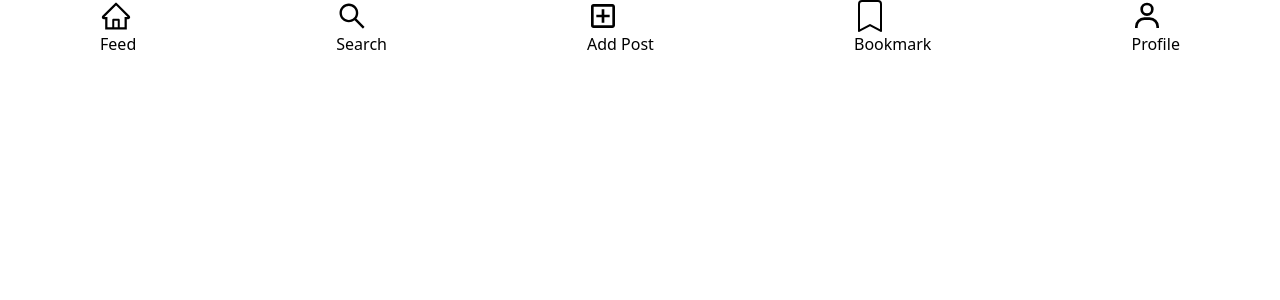
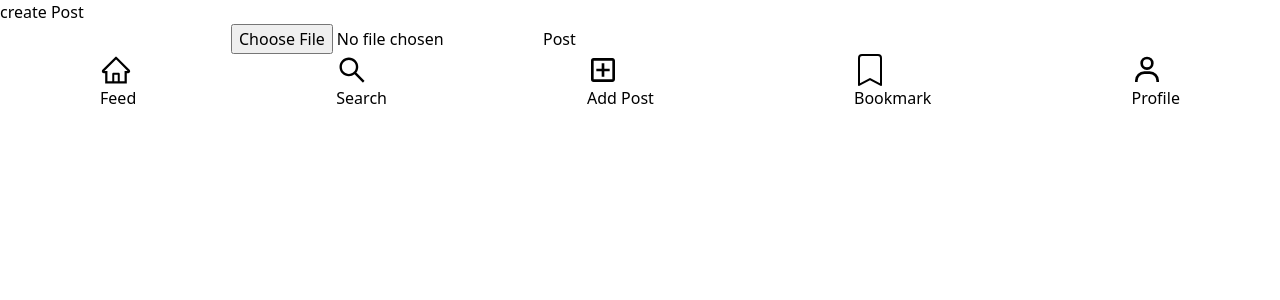
Before and after one commit to reddyarun59/socially, a React (Create React App) app: page /create-post in a window 1280 px wide. Shown: the top 300 px of the page. Built offline with nearby package versions, Linux system fonts and the light colour scheme; no server answers; sample sign-in values are in the browser's storage.

Commit message:
Added posts

```diff
--- a/package.json
+++ b/package.json
@@ -13,6 +13,7 @@
     "react-router-dom": "^6.3.0",
     "react-scripts": "5.0.1",
     "react-toastify": "^9.0.3",
+    "uuid": "^8.3.2",
     "web-vitals": "^2.1.4"
   },
   "scripts": {
--- a/src/App.js
+++ b/src/App.js
@@ -10,6 +10,7 @@ import SignIn from "./pages/SignIn"
 import Navbar from "./components/Navbar";
 import Search from "./pages/Search";
 import Bookmarks from "./pages/Bookmarks";
+import CreatePost from "./pages/CreatePost";
 
 function App() {
   return (
@@ -17,7 +18,7 @@ function App() {
       <Router>
         <Routes>
           <Route path="/" element={<Home/>}/>
-          <Route path="/post" element={<Post/>}/>
+          <Route path="/post/:postId" element={<Post/>}/>
           <Route path="/search" element={<Search/>} />
           <Route path="/bookmarks" element={<Bookmarks/>}/>
           <Route path="/profile" element={<PrivateRoute/>}>
@@ -25,6 +26,7 @@ function App() {
           </Route>
           <Route path="/sign-in" element={<SignIn />}/>
           <Route path="/sign-up" element={<SignUp/>}/>
+          <Route path="/create-post" element={<CreatePost/>}/>
         </Routes>
         <Navbar/>
       </Router>
--- a/src/components/Navbar.js
+++ b/src/components/Navbar.js
@@ -22,7 +22,7 @@ const Navbar = () => {
                     <AiOutlineSearch className="w-8 h-8"/>
                     <p>Search</p>
                 </li>
-                <li onClick={()=>navigate("/search")}>
+                <li onClick={()=>navigate("/create-post")}>
                     <MdOutlineAddBox className="w-8 h-8"/>
                     <p>Add Post</p>
                 </li>
--- a/src/components/PostItem.jsx
+++ b/src/components/PostItem.jsx
@@ -13,12 +13,12 @@ const PostItem = ({post, id}) => {
             </div>
             <div>
                 <Link to={`/post/${id}`}>
-                    <img src={post.profileImage[0]} alt="profileImage"/>
+                    <img src={post.imgUrls[0]} alt="profileImage"/>
                     <h1>{post.content}</h1>
                 </Link>
             </div>
             <div>
-                <span>{post.likes.likeCount}</span>
+                {/* <span>{post.likes.likeCount}</span> */}
             </div>
 
         </div>
--- /dev/null
+++ b/src/pages/CreatePost.jsx
@@ -0,0 +1,138 @@
+import React, { useState, useEffect, useRef } from 'react'
+import { getAuth, onAuthStateChanged } from "firebase/auth"
+import { getStorage, ref, uploadBytesResumable, getDownloadURL } from 'firebase/storage'
+import {addDoc, collection, serverTimestamp } from "firebase/firestore"
+import { db } from '../firebase.config'
+import { toast } from 'react-toastify'
+import {v4 as uuidv4} from 'uuid'
+import { useNavigate } from "react-router-dom"
+
+const CreatePost = () => {
+
+    const [formData, setFormData]=useState({
+        content:"",
+        firstName:"",
+        lastName:"",
+        username:"",
+        userRef: "",
+        images:{},
+    })
+
+    const { content, firstName, lastName, username, images }= formData
+    const [loading, setLoading] = useState(false)
+
+    const auth=getAuth()
+    const navigate=useNavigate()
+    const isMounted=useRef(true)
+
+    useEffect(()=>{
+        if(isMounted){
+            onAuthStateChanged(auth ,(user)=>{
+                if(user){
+                    setFormData({...formData, userRef:user.uid})
+                }else{
+                    navigate("/sign-in")
+                }
+            })
+        }
+        return ()=>{
+            isMounted.current=false
+        }
+    }, [isMounted])
+
+    const onSubmit=async(e)=>{
+        e.preventDefault()
+
+        //Store image in firebase
+        const storeImage=async(image)=>{
+            return new Promise((resolve, reject)=>{
+                const storage = getStorage()
+                const fileName = `${auth.currentUser.uid}-${image.name}-${uuidv4()}`
+
+                const storageRef=ref(storage, "images/" + fileName)
+
+                const uploadTask=uploadBytesResumable(storageRef,image)
+
+                uploadTask.on('state_changed',
+                    (snapshot) => {
+                        // Observe state change events such as progress, pause, and resume
+                        // Get task progress, including the number of bytes uploaded and the total number of bytes to be uploaded
+                        const progress = (snapshot.bytesTransferred / snapshot.totalBytes) * 100;
+                        console.log('Upload is ' + progress + '% done');
+                        switch (snapshot.state) {
+                        case 'paused':
+                            console.log('Upload is paused');
+                            break;
+                        case 'running':
+                            console.log('Upload is running');
+                            break;
+                        }
+                    },
+                    (error) => {
+                        reject(error)
+                    },
+                    () => {
+                        // Handle successful uploads on complete
+                        // For instance, get the download URL: https://firebasestorage.googleapis.com/...
+                        getDownloadURL(uploadTask.snapshot.ref).then((downloadURL) => {
+                        resolve(downloadURL);
+                        });
+                    }
+                    );
+            })
+        }
+
+        const imgUrls=await Promise.all(
+            [...images].map((image)=>storeImage(image))
+        )
+
+        const formDataCopy={
+            ...formData,
+            imgUrls,
+            timeStamp:serverTimestamp()
+        }
+        console.log(formDataCopy)
+
+        delete formDataCopy.images
+        //setLoading(true)
+        const docRef = await addDoc(collection(db, 'posts'), formDataCopy)
+        //setLoading(false)
+        toast.success('Listing saved')
+        navigate("/")
+        //navigate(`/${formDataCopy}/${docRef.id}`)
+        //console.log(formData)
+        //console.log(imgUrls)
+    }
+
+    const onMutate=(e)=>{
+        if(e.target.files){
+            setFormData((prevState)=>({
+                ...prevState,
+                images:e.target.files
+            }))
+        }
+
+        if(!e.target.files){
+            setFormData((prevState)=>({
+                ...prevState,
+                [e.target.id]:e.target.value
+            }))
+        }
+    }
+  return (
+    <div>
+        <header>
+            create Post
+        </header>
+        <main>
+            <form onSubmit={onSubmit}>
+                <input type="text" id="content" value={content} onChange={onMutate} />
+                <input type="file" id="images" onChange={onMutate} accept=".jpg,.png,.jpeg" />
+                <button type="submit">Post</button>
+            </form>
+        </main>
+    </div>
+  )
+}
+
+export default CreatePost
--- a/src/pages/Post.jsx
+++ b/src/pages/Post.jsx
@@ -1,8 +1,40 @@
-import React from 'react'
+import React, {useState, useEffect} from 'react'
+import { Link, useNavigate, useParams } from 'react-router-dom'
+import { getDoc, doc } from 'firebase/firestore'
+import { getAuth } from 'firebase/auth'
+import { db } from '../firebase.config'
+
 
 const Post = () => {
+  const [post, setPost]=useState(null)
+  const [loading, setLoading] = useState(true)
+  const [shareLinkCopied, setShareLinkCopied] = useState(false)
+
+  const navigate=useState()
+  const params=useParams()
+  const auth = getAuth()
+
+  useEffect(()=>{
+    const fetchPost=async()=>{
+      const docRef=doc(db, "posts", params.postId)
+      const docSnap=await getDoc(docRef)
+
+      if(docSnap.exists()){
+        console.log(docSnap.data())
+        setPost(docSnap.data())
+        setLoading(false)
+      }
+    }
+    fetchPost()
+  },[params.postId])
   return (
-    <div>Post</div>
+    <div>
+      <h1>Post</h1>
+      <div>
+        {post.content}
+        <img src={post.imgUrls} alt="shs" />
+      </div>
+    </div>
   )
 }
 
```
Also changed, not shown: 1 other file (tests, documents, lock files or other folders).
